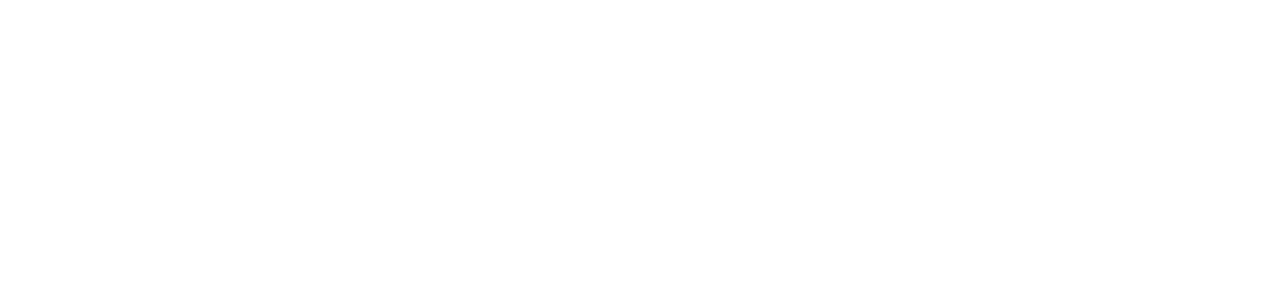
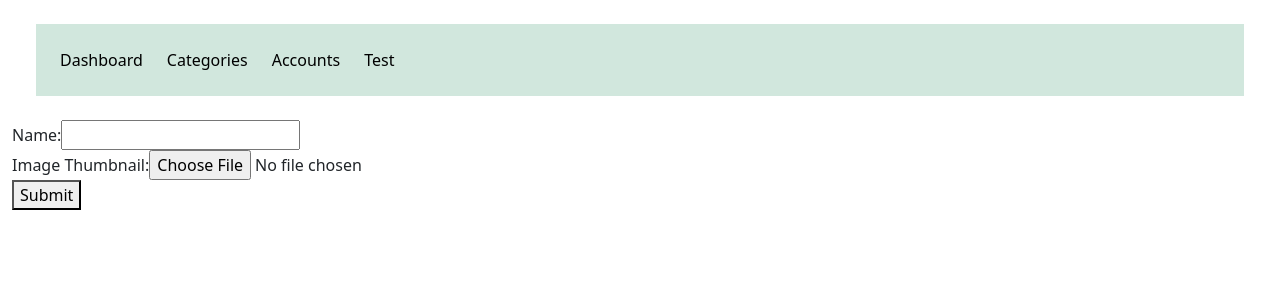
Before and after one commit to Khaicao2004/vuejs-project, a Vue app: page /admin/categories/create in a window 1280 px wide. Before the commit this address had no page. Shown: the top 300 px of the page. Built offline with nearby package versions, Linux system fonts and the light colour scheme.

Commit message:
create category

```diff
--- a/src/router/index.js
+++ b/src/router/index.js
@@ -16,7 +16,7 @@
         {
           path: 'categories',
           name: 'categories',
-          component: () => import('../views/admin/Category.vue'),
+          component: () => import('../views/admin/categories/Category.vue'),
         },
         {
           path: 'accounts',
@@ -38,6 +38,11 @@
           name: 'accounts-create',
           component: () => import('../views/admin/users/Create.vue'),
         },
+        {
+          path: 'categories/create',
+          name: 'categories-create',
+          component: () => import('../views/admin/categories/Create.vue'),
+        },
       ]
     },
   ],
--- a/src/views/Admin/Category.vue
+++ b/src/views/Admin/categories/Category.vue
@@ -1,8 +1,8 @@
 <template>
   <h1 class="text-center">Danh sách danh mục</h1>
-  <input v-model="inputValue">
-    <p>Input Value: {{ inputValue }}</p>
-    <input v-model="inputValue">
+  <div class="p-4">
+        <RouterLink :to="{ name: 'categories-create' }" class="btn btn-primary">Create</RouterLink>
+  </div>
   <div class="p-4" v-if="categories.length">
       <table class="table table-bordered text-center">
           <thead>
@@ -41,7 +41,7 @@
   async fetchCategories() {
     try {
       const response = await axios.get(
-        "http://localhost:3000/categories"
+        "http://127.0.0.1:8000/api/categories"
       );
         this.categories = response.data;
     } catch (error) {
--- /dev/null
+++ b/src/views/Admin/categories/Create.vue
@@ -0,0 +1,56 @@
+<template>
+    <div>
+      <form @submit.prevent="submitForm">
+        <div>
+          <label for="name">Name:</label>
+          <input v-model="formData.name" type="text" id="name" />
+        </div>
+        <div>
+          <label for="img_thumb">Image Thumbnail:</label>
+          <input type="file" @change="handleFileUpload" id="img_thumb" />
+        </div>
+        <button type="submit">Submit</button>
+      </form>
+    </div>
+  </template>
+
+  <script>
+  import axios from "axios";
+
+  export default {
+    data() {
+      return {
+        formData: {
+          name: "", // Dữ liệu khác, ví dụ như "name"
+          img_thumb: null, // File upload
+        },
+      };
+    },
+    methods: {
+      handleFileUpload(event) {
+        this.formData.img_thumb = event.target.files[0];
+      },
+      async submitForm() {
+        const form = new FormData();
+        form.append("name", this.formData.name);
+
+        if (this.formData.img_thumb) {
+            form.append("img_thumb", this.formData.img_thumb);
+        }
+
+        try {
+          const response = await axios.post("http://127.0.0.1:8000/api/categories", form, {
+            headers: {
+              "Content-Type": "multipart/form-data",
+            },
+          });
+          console.log("Response:", response.data);
+          alert("Thêm thành công!");
+        } catch (error) {
+          console.error("Error:", error.response.data);
+          alert("Có lỗi xảy ra!");
+        }
+      },
+    },
+  };
+  </script>
--- a/src/views/Admin/users/Create.vue
+++ b/src/views/Admin/users/Create.vue
@@ -42,7 +42,6 @@
 
             } catch (error) {
                 console.log(error);
-
             }
         }
     }
```
